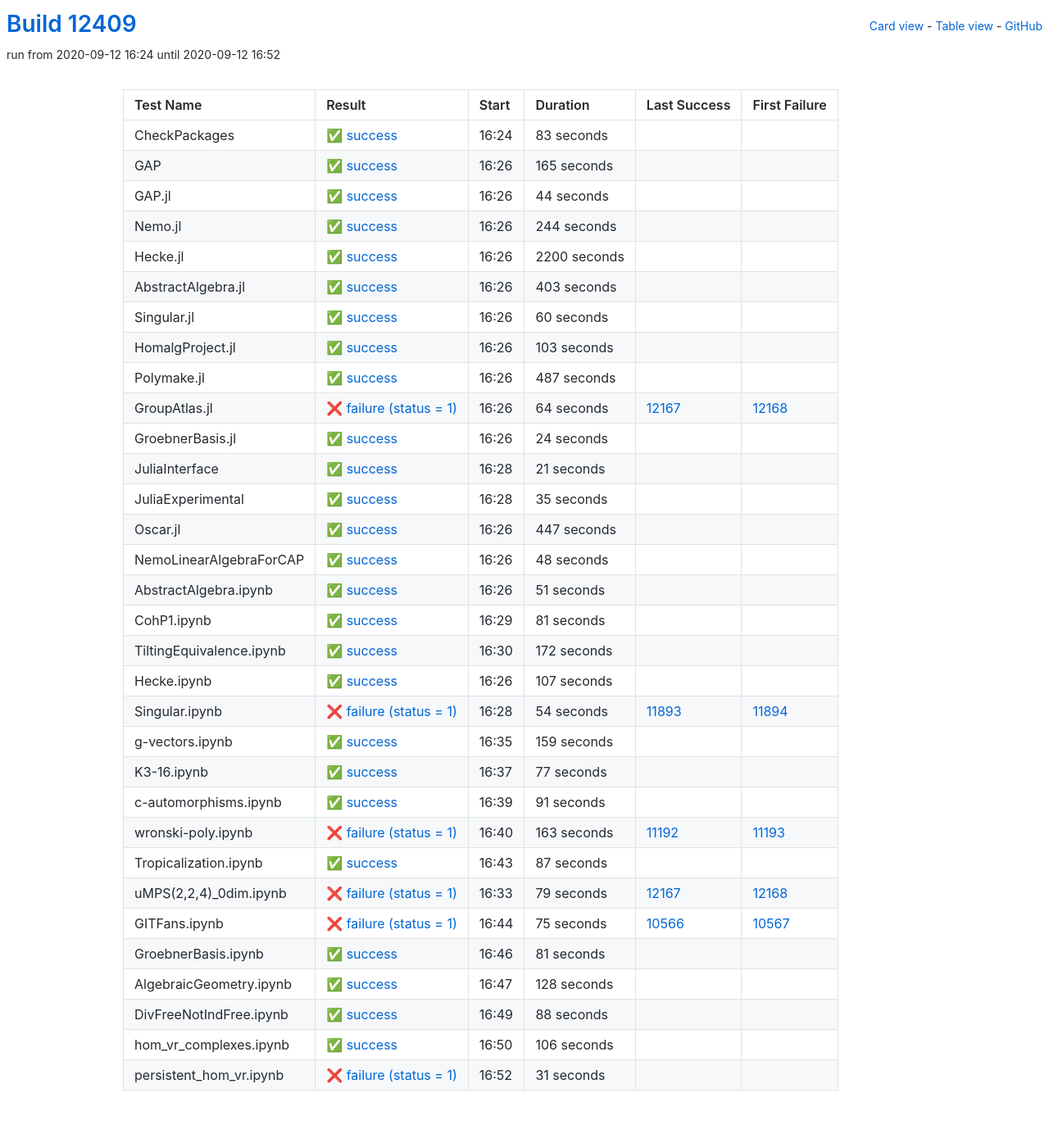
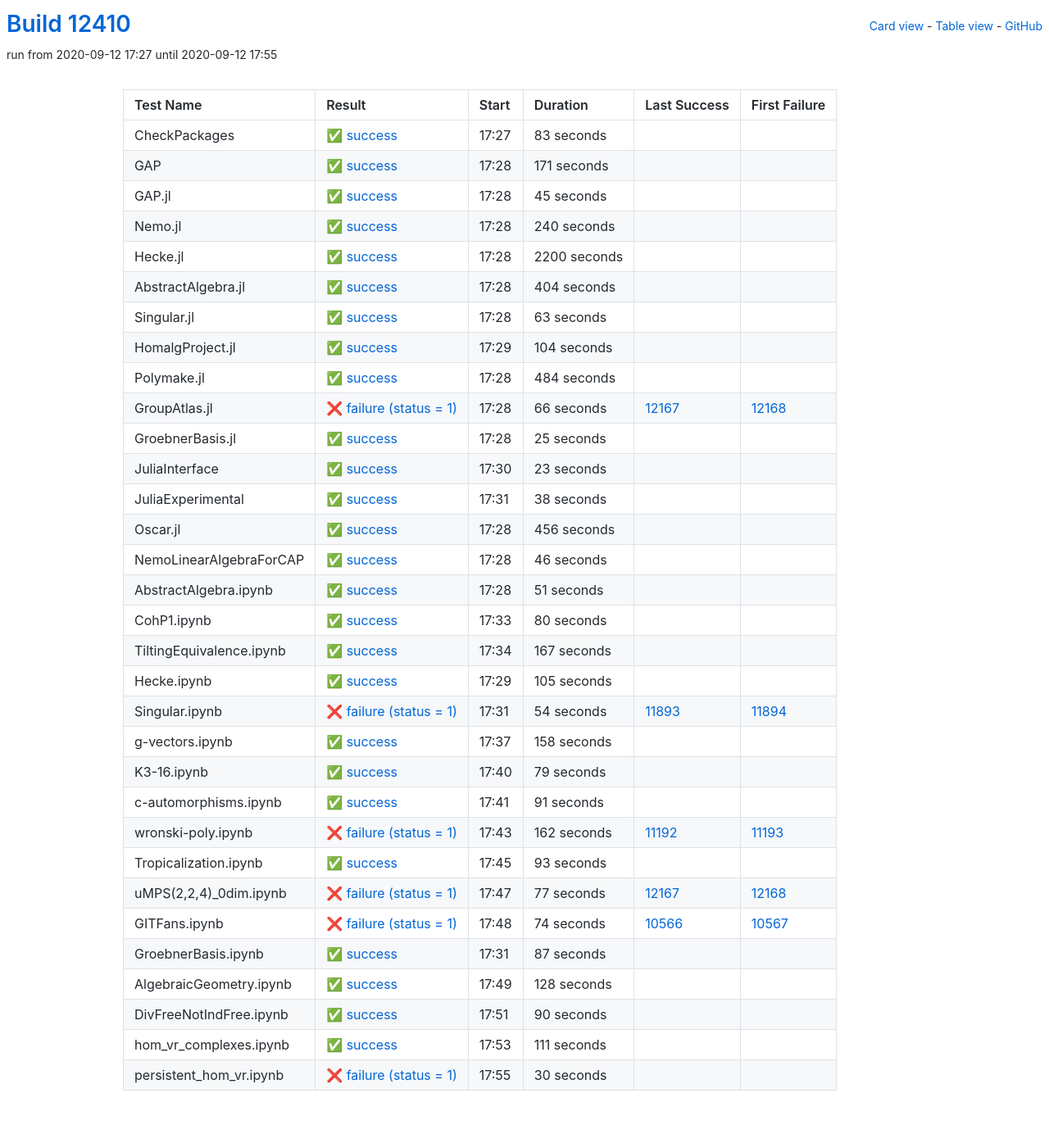
Before and after one commit to oscar-system/oscar-ci-status, a Jekyll site: the page built from table.html, in a window 1280 px wide. Shown: the whole page at 82% size. Built offline with Jekyll 4.4.1, drawn with Linux system fonts in a browser that asks for light colours.

Commit message:
Build #12410

```diff
--- a/_data/ci.yml
+++ b/_data/ci.yml
@@ -1,6 +1,6 @@
 ---
-build: 12409
-build_url: https://oscarci.mathematik.uni-kl.de/job/oscar/12409/
+build: 12410
+build_url: https://oscarci.mathematik.uni-kl.de/job/oscar/12410/
 job: oscar
 organization: oscar-system
 repo: oscar-ci-status
@@ -8,8 +8,8 @@
 tests:
 - name: CheckPackages
   id: checkpackages
-  log: https://oscarci.mathematik.uni-kl.de/job/oscar/12409/artifact/logs/build-12409/CheckPackages.log
-  start: 2020-09-12 16:24
+  log: https://oscarci.mathematik.uni-kl.de/job/oscar/12410/artifact/logs/build-12410/CheckPackages.log
+  start: 2020-09-12 17:27
   success: true
   exitcode: 0
   status: success
@@ -20,44 +20,44 @@
   first_failure_url:
 - name: GAP
   id: gap
-  log: https://oscarci.mathematik.uni-kl.de/job/oscar/12409/artifact/logs/build-12409/GAP.log
-  start: 2020-09-12 16:26
+  log: https://oscarci.mathematik.uni-kl.de/job/oscar/12410/artifact/logs/build-12410/GAP.log
+  start: 2020-09-12 17:28
   success: true
   exitcode: 0
   status: success
-  duration: 165
+  duration: 171
   last_success: false
   last_success_url:
   first_failure: false
   first_failure_url:
 - name: GAP.jl
   id: gap-jl
-  log: https://oscarci.mathematik.uni-kl.de/job/oscar/12409/artifact/logs/build-12409/GAP.jl.log
-  start: 2020-09-12 16:26
+  log: https://oscarci.mathematik.uni-kl.de/job/oscar/12410/artifact/logs/build-12410/GAP.jl.log
+  start: 2020-09-12 17:28
   success: true
   exitcode: 0
   status: success
-  duration: 44
+  duration: 45
   last_success: false
   last_success_url:
   first_failure: false
   first_failure_url:
 - name: Nemo.jl
   id: nemo-jl
-  log: https://oscarci.mathematik.uni-kl.de/job/oscar/12409/artifact/logs/build-12409/Nemo.jl.log
-  start: 2020-09-12 16:26
+  log: https://oscarci.mathematik.uni-kl.de/job/oscar/12410/artifact/logs/build-12410/Nemo.jl.log
+  start: 2020-09-12 17:28
   success: true
   exitcode: 0
   status: success
-  duration: 244
+  duration: 240
   last_success: false
   last_success_url:
   first_failure: false
   first_failure_url:
 - name: Hecke.jl
   id: hecke-jl
-  log: https://oscarci.mathematik.uni-kl.de/job/oscar/12409/artifact/logs/build-12409/Hecke.jl.log
-  start: 2020-09-12 16:26
+  log: https://oscarci.mathematik.uni-kl.de/job/oscar/12410/artifact/logs/build-12410/Hecke.jl.log
+  start: 2020-09-12 17:28
   success: true
   exitcode: 0
   status: success
@@ -68,128 +68,128 @@
   first_failure_url:
 - name: AbstractAlgebra.jl
   id: abstractalgebra-jl
-  log: https://oscarci.mathematik.uni-kl.de/job/oscar/12409/artifact/logs/build-12409/AbstractAlgebra.jl.log
-  start: 2020-09-12 16:26
+  log: https://oscarci.mathematik.uni-kl.de/job/oscar/12410/artifact/logs/build-12410/AbstractAlgebra.jl.log
+  start: 2020-09-12 17:28
   success: true
   exitcode: 0
   status: success
-  duration: 403
+  duration: 404
   last_success: false
   last_success_url:
   first_failure: false
   first_failure_url:
 - name: Singular.jl
   id: singular-jl
-  log: https://oscarci.mathematik.uni-kl.de/job/oscar/12409/artifact/logs/build-12409/Singular.jl.log
-  start: 2020-09-12 16:26
+  log: https://oscarci.mathematik.uni-kl.de/job/oscar/12410/artifact/logs/build-12410/Singular.jl.log
+  start: 2020-09-12 17:28
   success: true
   exitcode: 0
   status: success
-  duration: 60
+  duration: 63
   last_success: false
   last_success_url:
   first_failure: false
   first_failure_url:
 - name: HomalgProject.jl
   id: homalgproject-jl
-  log: https://oscarci.mathematik.uni-kl.de/job/oscar/12409/artifact/logs/build-12409/HomalgProject.jl.log
-  start: 2020-09-12 16:26
+  log: https://oscarci.mathematik.uni-kl.de/job/oscar/12410/artifact/logs/build-12410/HomalgProject.jl.log
+  start: 2020-09-12 17:29
   success: true
   exitcode: 0
   status: success
-  duration: 103
+  duration: 104
   last_success: false
   last_success_url:
   first_failure: false
   first_failure_url:
 - name: Polymake.jl
   id: polymake-jl
-  log: https://oscarci.mathematik.uni-kl.de/job/oscar/12409/artifact/logs/build-12409/Polymake.jl.log
-  start: 2020-09-12 16:26
+  log: https://oscarci.mathematik.uni-kl.de/job/oscar/12410/artifact/logs/build-12410/Polymake.jl.log
+  start: 2020-09-12 17:28
   success: true
   exitcode: 0
   status: success
-  duration: 487
+  duration: 484
   last_success: false
   last_success_url:
   first_failure: false
   first_failure_url:
 - name: GroupAtlas.jl
   id: groupatlas-jl
-  log: https://oscarci.mathematik.uni-kl.de/job/oscar/12409/artifact/logs/build-12409/GroupAtlas.jl.log
-  start: 2020-09-12 16:26
+  log: https://oscarci.mathematik.uni-kl.de/job/oscar/12410/artifact/logs/build-12410/GroupAtlas.jl.log
+  start: 2020-09-12 17:28
   success: false
   exitcode: 1
   status: failure
-  duration: 64
+  duration: 66
   last_success: 12167
   last_success_url: https://oscarci.mathematik.uni-kl.de/job/oscar/12167/
   first_failure: 12168
   first_failure_url: https://oscarci.mathematik.uni-kl.de/job/oscar/12168/
 - name: GroebnerBasis.jl
   id: groebnerbasis-jl
-  log: https://oscarci.mathematik.uni-kl.de/job/oscar/12409/artifact/logs/build-12409/GroebnerBasis.jl.log
-  start: 2020-09-12 16:26
+  log: https://oscarci.mathematik.uni-kl.de/job/oscar/12410/artifact/logs/build-12410/GroebnerBasis.jl.log
+  start: 2020-09-12 17:28
   success: true
   exitcode: 0
   status: success
-  duration: 24
+  duration: 25
   last_success: false
   last_success_url:
   first_failure: false
   first_failure_url:
 - name: JuliaInterface
   id: juliainterface
-  log: https://oscarci.mathematik.uni-kl.de/job/oscar/12409/artifact/logs/build-12409/JuliaInterface.log
-  start: 2020-09-12 16:28
+  log: https://oscarci.mathematik.uni-kl.de/job/oscar/12410/artifact/logs/build-12410/JuliaInterface.log
+  start: 2020-09-12 17:30
   success: true
   exitcode: 0
   status: success
-  duration: 21
+  duration: 23
   last_success: false
   last_success_url:
   first_failure: false
   first_failure_url:
 - name: JuliaExperimental
   id: juliaexperimental
-  log: https://oscarci.mathematik.uni-kl.de/job/oscar/12409/artifact/logs/build-12409/JuliaExperimental.log
-  start: 2020-09-12 16:28
+  log: https://oscarci.mathematik.uni-kl.de/job/oscar/12410/artifact/logs/build-12410/JuliaExperimental.log
+  start: 2020-09-12 17:31
   success: true
   exitcode: 0
   status: success
-  duration: 35
+  duration: 38
   last_success: false
   last_success_url:
   first_failure: false
   first_failure_url:
 - name: Oscar.jl
   id: oscar-jl
-  log: https://oscarci.mathematik.uni-kl.de/job/oscar/12409/artifact/logs/build-12409/Oscar.jl.log
-  start: 2020-09-12 16:26
+  log: https://oscarci.mathematik.uni-kl.de/job/oscar/12410/artifact/logs/build-12410/Oscar.jl.log
+  start: 2020-09-12 17:28
   success: true
   exitcode: 0
   status: success
-  duration: 447
+  duration: 456
   last_success: false
   last_success_url:
   first_failure: false
   first_failure_url:
 - name: NemoLinearAlgebraForCAP
   id: nemolinearalgebraforcap
-  log: https://oscarci.mathematik.uni-kl.de/job/oscar/12409/artifact/logs/build-12409/NemoLinearAlgebraForCAP.log
-  start: 2020-09-12 16:26
+  log: https://oscarci.mathematik.uni-kl.de/job/oscar/12410/artifact/logs/build-12410/NemoLinearAlgebraForCAP.log
+  start: 2020-09-12 17:28
   success: true
   exitcode: 0
   status: success
-  duration: 48
+  duration: 46
   last_success: false
   last_success_url:
   first_failure: false
   first_failure_url:
 - name: AbstractAlgebra.ipynb
   id: abstractalgebra-ipynb
-  log: https://oscarci.mathematik.uni-kl.de/job/oscar/12409/artifact/logs/build-12409/AbstractAlgebra.ipynb.log
-  start: 2020-09-12 16:26
+  log: https://oscarci.mathematik.uni-kl.de/job/oscar/12410/artifact/logs/build-12410/AbstractAlgebra.ipynb.log
+  start: 2020-09-12 17:28
   success: true
   exitcode: 0
   status: success
@@ -200,44 +200,44 @@
   first_failure_url:
 - name: CohP1.ipynb
   id: cohp1-ipynb
-  log: https://oscarci.mathematik.uni-kl.de/job/oscar/12409/artifact/logs/build-12409/CohP1.ipynb.log
-  start: 2020-09-12 16:29
+  log: https://oscarci.mathematik.uni-kl.de/job/oscar/12410/artifact/logs/build-12410/CohP1.ipynb.log
+  start: 2020-09-12 17:33
   success: true
   exitcode: 0
   status: success
-  duration: 81
+  duration: 80
   last_success: false
   last_success_url:
   first_failure: false
   first_failure_url:
 - name: TiltingEquivalence.ipynb
   id: tiltingequivalence-ipynb
-  log: https://oscarci.mathematik.uni-kl.de/job/oscar/12409/artifact/logs/build-12409/TiltingEquivalence.ipynb.log
-  start: 2020-09-12 16:30
+  log: https://oscarci.mathematik.uni-kl.de/job/oscar/12410/artifact/logs/build-12410/TiltingEquivalence.ipynb.log
+  start: 2020-09-12 17:34
   success: true
   exitcode: 0
   status: success
-  duration: 172
+  duration: 167
   last_success: false
   last_success_url:
   first_failure: false
   first_failure_url:
 - name: Hecke.ipynb
   id: hecke-ipynb
-  log: https://oscarci.mathematik.uni-kl.de/job/oscar/12409/artifact/logs/build-12409/Hecke.ipynb.log
-  start: 2020-09-12 16:26
+  log: https://oscarci.mathematik.uni-kl.de/job/oscar/12410/artifact/logs/build-12410/Hecke.ipynb.log
+  start: 2020-09-12 17:29
   success: true
   exitcode: 0
   status: success
-  duration: 107
+  duration: 105
   last_success: false
   last_success_url:
   first_failure: false
   first_failure_url:
 - name: Singular.ipynb
   id: singular-ipynb
-  log: https://oscarci.mathematik.uni-kl.de/job/oscar/12409/artifact/logs/build-12409/Singular.ipynb.log
-  start: 2020-09-12 16:28
+  log: https://oscarci.mathematik.uni-kl.de/job/oscar/12410/artifact/logs/build-12410/Singular.ipynb.log
+  start: 2020-09-12 17:31
   success: false
   exitcode: 1
   status: failure
@@ -248,32 +248,32 @@
   first_failure_url: https://oscarci.mathematik.uni-kl.de/job/oscar/11894/
 - name: g-vectors.ipynb
   id: g-vectors-ipynb
-  log: https://oscarci.mathematik.uni-kl.de/job/oscar/12409/artifact/logs/build-12409/g-vectors.ipynb.log
-  start: 2020-09-12 16:35
+  log: https://oscarci.mathematik.uni-kl.de/job/oscar/12410/artifact/logs/build-12410/g-vectors.ipynb.log
+  start: 2020-09-12 17:37
   success: true
   exitcode: 0
   status: success
-  duration: 159
+  duration: 158
   last_success: false
   last_success_url:
   first_failure: false
   first_failure_url:
 - name: K3-16.ipynb
   id: k3-16-ipynb
-  log: https://oscarci.mathematik.uni-kl.de/job/oscar/12409/artifact/logs/build-12409/K3-16.ipynb.log
-  start: 2020-09-12 16:37
+  log: https://oscarci.mathematik.uni-kl.de/job/oscar/12410/artifact/logs/build-12410/K3-16.ipynb.log
+  start: 2020-09-12 17:40
   success: true
   exitcode: 0
   status: success
-  duration: 77
+  duration: 79
   last_success: false
   last_success_url:
   first_failure: false
   first_failure_url:
 - name: c-automorphisms.ipynb
   id: c-automorphisms-ipynb
-  log: https://oscarci.mathematik.uni-kl.de/job/oscar/12409/artifact/logs/build-12409/c-automorphisms.ipynb.log
-  start: 2020-09-12 16:39
+  log: https://oscarci.mathematik.uni-kl.de/job/oscar/12410/artifact/logs/build-12410/c-automorphisms.ipynb.log
+  start: 2020-09-12 17:41
   success: true
   exitcode: 0
   status: success
@@ -284,20 +284,56 @@
   first_failure_url:
 - name: wronski-poly.ipynb
   id: wronski-poly-ipynb
-  log: https://oscarci.mathematik.uni-kl.de/job/oscar/12409/artifact/logs/build-12409/wronski-poly.ipynb.log
-  start: 2020-09-12 16:40
+  log: https://oscarci.mathematik.uni-kl.de/job/oscar/12410/artifact/logs/build-12410/wronski-poly.ipynb.log
+  start: 2020-09-12 17:43
   success: false
   exitcode: 1
   status: failure
-  duration: 163
+  duration: 162
   last_success: 11192
   last_success_url: https://oscarci.mathematik.uni-kl.de/job/oscar/11192/
   first_failure: 11193
   first_failure_url: https://oscarci.mathematik.uni-kl.de/job/oscar/11193/
 - name: Tropicalization.ipynb
   id: tropicalization-ipynb
-  log: https://oscarci.mathematik.uni-kl.de/job/oscar/12409/artifact/logs/build-12409/Tropicalization.ipynb.log
-  start: 2020-09-12 16:43
+  log: https://oscarci.mathematik.uni-kl.de/job/oscar/12410/artifact/logs/build-12410/Tropicalization.ipynb.log
+  start: 2020-09-12 17:45
+  success: true
+  exitcode: 0
+  status: success
+  duration: 93
+  last_success: false
+  last_success_url:
+  first_failure: false
+  first_failure_url:
+- name: uMPS(2,2,4)_0dim.ipynb
+  id: umps-2-2-4-0dim-ipynb
+  log: https://oscarci.mathematik.uni-kl.de/job/oscar/12410/artifact/logs/build-12410/uMPS-2-2-4-_0dim.ipynb.log
+  start: 2020-09-12 17:47
+  success: false
+  exitcode: 1
+  status: failure
+  duration: 77
+  last_success: 12167
+  last_success_url: https://oscarci.mathematik.uni-kl.de/job/oscar/12167/
+  first_failure: 12168
+  first_failure_url: https://oscarci.mathematik.uni-kl.de/job/oscar/12168/
+- name: GITFans.ipynb
+  id: gitfans-ipynb
+  log: https://oscarci.mathematik.uni-kl.de/job/oscar/12410/artifact/logs/build-12410/GITFans.ipynb.log
+  start: 2020-09-12 17:48
+  success: false
+  exitcode: 1
+  status: failure
+  duration: 74
+  last_success: 10566
+  last_success_url: https://oscarci.mathematik.uni-kl.de/job/oscar/10566/
+  first_failure: 10567
+  first_failure_url: https://oscarci.mathematik.uni-kl.de/job/oscar/10567/
+- name: GroebnerBasis.ipynb
+  id: groebnerbasis-ipynb
+  log: https://oscarci.mathematik.uni-kl.de/job/oscar/12410/artifact/logs/build-12410/GroebnerBasis.ipynb.log
+  start: 2020-09-12 17:31
   success: true
   exitcode: 0
   status: success
@@ -306,46 +342,10 @@
   last_success_url:
   first_failure: false
   first_failure_url:
-- name: uMPS(2,2,4)_0dim.ipynb
-  id: umps-2-2-4-0dim-ipynb
-  log: https://oscarci.mathematik.uni-kl.de/job/oscar/12409/artifact/logs/build-12409/uMPS-2-2-4-_0dim.ipynb.log
-  start: 2020-09-12 16:33
-  success: false
-  exitcode: 1
-  status: failure
-  duration: 79
-  last_success: 12167
-  last_success_url: https://oscarci.mathematik.uni-kl.de/job/oscar/12167/
-  first_failure: 12168
-  first_failure_url: https://oscarci.mathematik.uni-kl.de/job/oscar/12168/
-- name: GITFans.ipynb
-  id: gitfans-ipynb
-  log: https://oscarci.mathematik.uni-kl.de/job/oscar/12409/artifact/logs/build-12409/GITFans.ipynb.log
-  start: 2020-09-12 16:44
-  success: false
-  exitcode: 1
-  status: failure
-  duration: 75
-  last_success: 10566
-  last_success_url: https://oscarci.mathematik.uni-kl.de/job/oscar/10566/
-  first_failure: 10567
-  first_failure_url: https://oscarci.mathematik.uni-kl.de/job/oscar/10567/
-- name: GroebnerBasis.ipynb
-  id: groebnerbasis-ipynb
-  log: https://oscarci.mathematik.uni-kl.de/job/oscar/12409/artifact/logs/build-12409/GroebnerBasis.ipynb.log
-  start: 2020-09-12 16:46
-  success: true
-  exitcode: 0
-  status: success
-  duration: 81
-  last_success: false
-  last_success_url:
-  first_failure: false
-  first_failure_url:
 - name: AlgebraicGeometry.ipynb
   id: algebraicgeometry-ipynb
-  log: https://oscarci.mathematik.uni-kl.de/job/oscar/12409/artifact/logs/build-12409/AlgebraicGeometry.ipynb.log
-  start: 2020-09-12 16:47
+  log: https://oscarci.mathematik.uni-kl.de/job/oscar/12410/artifact/logs/build-12410/AlgebraicGeometry.ipynb.log
+  start: 2020-09-12 17:49
   success: true
   exitcode: 0
   status: success
@@ -356,36 +356,36 @@
   first_failure_url:
 - name: DivFreeNotIndFree.ipynb
   id: divfreenotindfree-ipynb
-  log: https://oscarci.mathematik.uni-kl.de/job/oscar/12409/artifact/logs/build-12409/DivFreeNotIndFree.ipynb.log
-  start: 2020-09-12 16:49
+  log: https://oscarci.mathematik.uni-kl.de/job/oscar/12410/artifact/logs/build-12410/DivFreeNotIndFree.ipynb.log
+  start: 2020-09-12 17:51
   success: true
   exitcode: 0
   status: success
-  duration: 88
+  duration: 90
   last_success: false
   last_success_url:
   first_failure: false
   first_failure_url:
 - name: hom_vr_complexes.ipynb
   id: hom-vr-complexes-ipynb
-  log: https://oscarci.mathematik.uni-kl.de/job/oscar/12409/artifact/logs/build-12409/hom_vr_complexes.ipynb.log
-  start: 2020-09-12 16:50
+  log: https://oscarci.mathematik.uni-kl.de/job/oscar/12410/artifact/logs/build-12410/hom_vr_complexes.ipynb.log
+  start: 2020-09-12 17:53
   success: true
   exitcode: 0
   status: success
-  duration: 106
+  duration: 111
   last_success: false
   last_success_url:
   first_failure: false
   first_failure_url:
 - name: persistent_hom_vr.ipynb
   id: persistent-hom-vr-ipynb
-  log: https://oscarci.mathematik.uni-kl.de/job/oscar/12409/artifact/logs/build-12409/persistent_hom_vr.ipynb.log
-  start: 2020-09-12 16:52
+  log: https://oscarci.mathematik.uni-kl.de/job/oscar/12410/artifact/logs/build-12410/persistent_hom_vr.ipynb.log
+  start: 2020-09-12 17:55
   success: false
   exitcode: 1
   status: failure
-  duration: 31
+  duration: 30
   last_success: false
   last_success_url:
   first_failure: false
```
Also changed, not shown: README.md.
